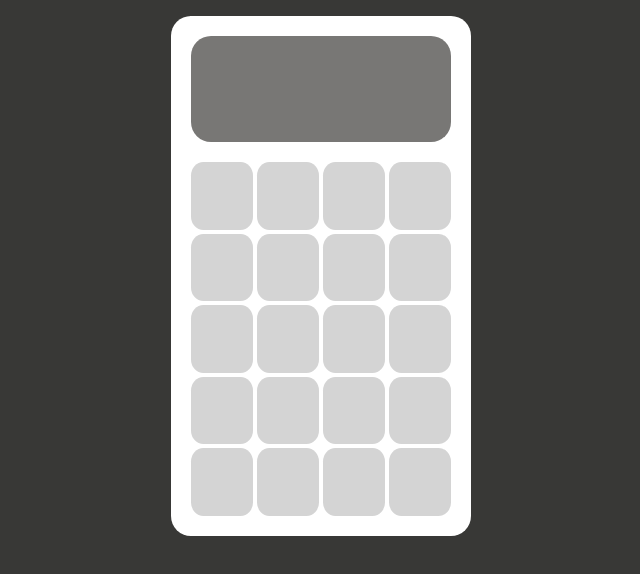
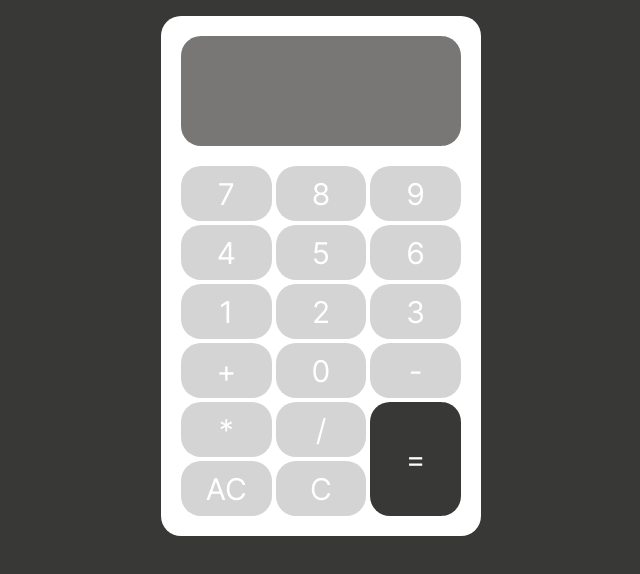
Before and after one commit to sashaivanovaPro/calculations, a plain HTML site: page index.html in a window 1280 px wide. Shown: the whole page, without its empty margins (319-959 px from the left). Drawn offline with Linux system fonts and the light colour scheme.

Commit message:
feat:add buttons numeration and calc logic

```diff
--- a/index.html
+++ b/index.html
@@ -19,23 +19,25 @@
           <div class="button"></div>
           <div class="button"></div>
           <div class="button"></div>
+
           <div class="button"></div>
           <div class="button"></div>
           <div class="button"></div>
+
           <div class="button"></div>
           <div class="button"></div>
           <div class="button"></div>
+
           <div class="button"></div>
           <div class="button"></div>
           <div class="button"></div>
+
           <div class="button"></div>
           <div class="button"></div>
-          <div class="button"></div>
-          <div class="button"></div>
-          <div class="button"></div>
-          <div class="button"></div>
-          <div class="button"></div>
-          <div class="button"></div>
+          <div class="button result"></div>
+
+          <div class="button erase"></div>
+          <div class="button last"></div>
         </div>
       </div>
     </div>
--- a/index.js
+++ b/index.js
@@ -17,3 +17,54 @@ const arr = [
   "AC",
   "C",
 ];
+
+const buttons = document.querySelectorAll(".button");
+
+const screen = document.querySelector(".monitor");
+
+let i = 0;
+buttons.forEach((button) => {
+  // присваиваем кнопкам значения из массива
+  button.innerHTML = arr[i++];
+
+  // вешаем клик на каждую кнопку и выводим на экран
+  button.addEventListener("click", () => {
+    let equal = button.innerHTML;
+    if (equal === "=" || equal === "AC" || equal === "C") {
+      return equal;
+    } else if (
+      equal === "-" ||
+      equal === "+" ||
+      equal === "*" ||
+      equal === "/"
+    ) {
+      screen.append(` ${equal} `);
+    } else {
+      screen.append(`${equal}`);
+    }
+  });
+});
+
+const result = document.querySelector(".result");
+
+result.addEventListener("click", () => {
+  let string = screen.innerHTML;
+  screen.append(` = ${eval(string)}`);
+});
+
+// сброс всего поля
+const erase = document.querySelector(".erase");
+
+erase.addEventListener("click", () => {
+  screen.innerHTML = null;
+});
+
+// удаление последнего символа
+
+const eraseLast = document.querySelector(".last");
+console.log(eraseLast);
+
+eraseLast.addEventListener("click", () => {
+  let string = screen.innerHTML;
+  screen.innerHTML = string.slice(0, -1);
+});
--- a/style.css
+++ b/style.css
@@ -1,12 +1,18 @@
+@font-face {
+  font-family: "Inter";
+  src: url(./fonts/Inter.var.woff2);
+}
+
 * {
   box-sizing: border-box;
   font-size: 62.5%;
   color: white;
   background-color: #383836;
+  font-family: "Inter", Verdana, sans-serif;
 }
 
 .box {
-  width: 20vw;
+  width: 25vw;
   height: 40vh;
   min-width: 30rem;
   min-height: 52rem;
@@ -28,22 +34,34 @@
 
 .monitor {
   background-color: #787775;
+  color: #f2f2f2;
   width: 100%;
   height: 30%;
   border-radius: 2rem;
+  font-size: 2.4rem;
+  padding: 1rem;
 }
 
 .grid {
   display: grid;
   width: 100%;
   height: 100%;
-  grid-template-columns: repeat(4, 1fr);
-  grid-template-rows: repeat(5, 1fr);
+  grid-template-columns: repeat(3, 1fr);
+  grid-template-rows: repeat(6, 1fr);
   gap: 4px;
   background-color: white;
 }
 
 .button {
   background-color: #d4d4d4;
-  border-radius: 20%;
+  border-radius: 2rem;
+  display: flex;
+  justify-content: center;
+  align-items: center;
+  font-size: 3rem;
 }
+
+.button:nth-child(15) {
+  grid-row: span 2;
+  background-color: #383836;
+}
```
Also changed, not shown: fonts/Inter.var.woff2 (added).
